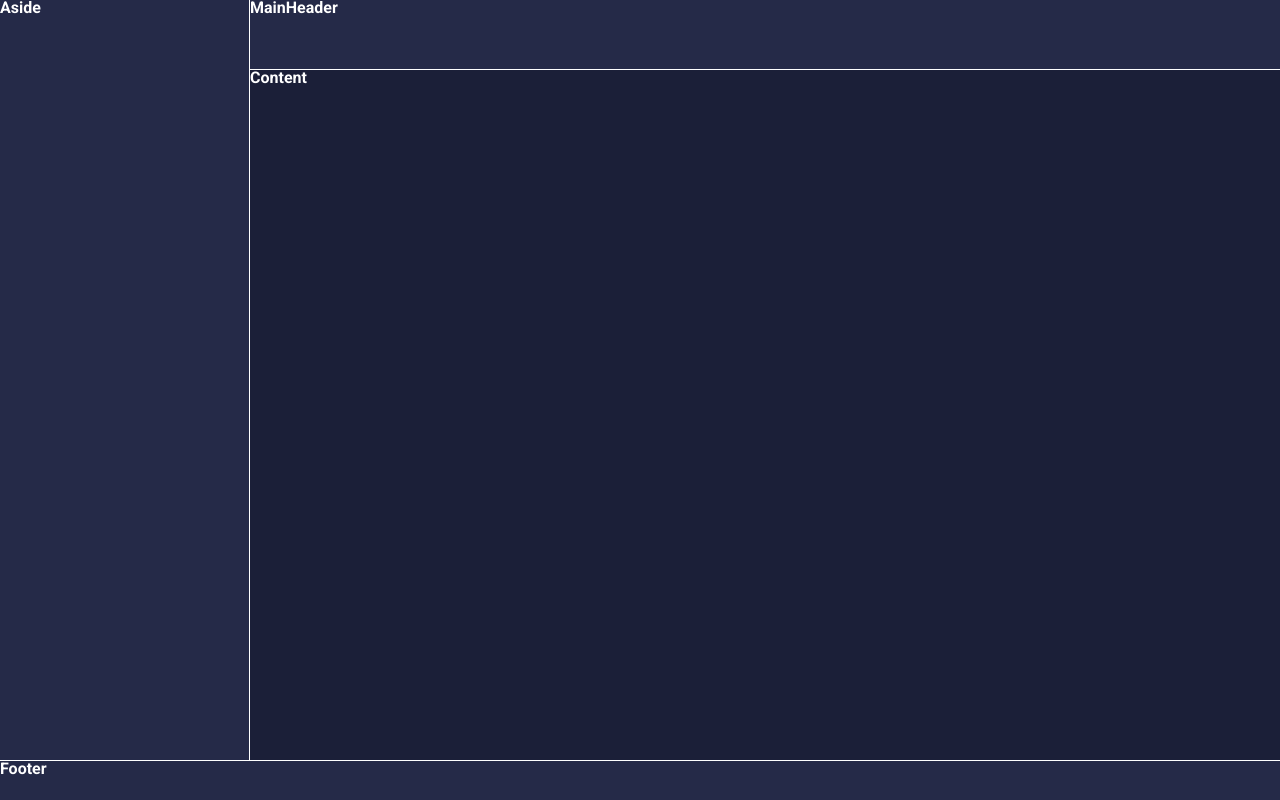
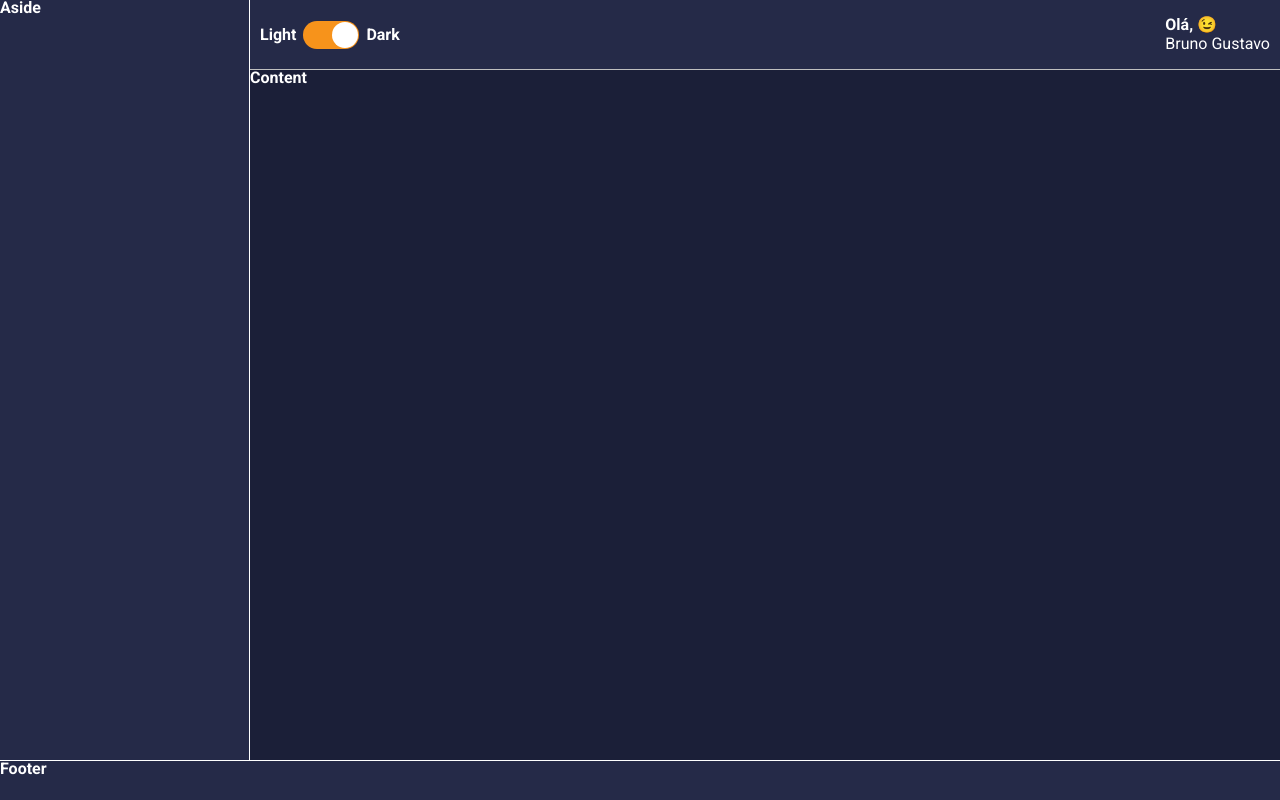
Before and after one commit to brunogusta/ts-dashboard, a React (Create React App) app: page / in a window 1280 px wide. Built offline with nearby package versions, Linux system fonts and the light colour scheme.

Commit message:
feat: add header items

```diff
--- a/package.json
+++ b/package.json
@@ -13,6 +13,7 @@
     "react": "^17.0.2",
     "react-dom": "^17.0.2",
     "react-scripts": "4.0.3",
+    "react-switch": "^6.0.0",
     "styled-components": "^5.3.3",
     "typescript": "^4.1.2",
     "web-vitals": "^1.0.1"
--- a/src/components/MainHeader/index.tsx
+++ b/src/components/MainHeader/index.tsx
@@ -1,10 +1,22 @@
-import React from "react";
-import { Container } from "./styles";
+import React, { useMemo } from "react";
+import { Container, Welcome, Profile, UserName } from "./styles";
+import emojis from "../../utils/emojis";
+import Switch from "../Switch";
 
 const MainHeader: React.FC = () => {
+  const emoji = useMemo(() => {
+    const indice = Math.floor(Math.random() * emojis.length);
+    return emojis[indice];
+  }, []);
+
   return (
     <Container>
-      <h1>MainHeader</h1>
+      <Switch />
+
+      <Profile>
+        <Welcome>Olá, {emoji}</Welcome>
+        <UserName>Bruno Gustavo</UserName>
+      </Profile>
     </Container>
   );
 };
--- a/src/components/MainHeader/styles.ts
+++ b/src/components/MainHeader/styles.ts
@@ -1,8 +1,24 @@
 import styled from "styled-components";
 
 export const Container = styled.div`
-  color: ${(props) => props.theme.colors.white};
   grid-area: MainHeader;
   background-color: ${(props) => props.theme.colors.secondary};
-  border-bottom: solid 1px white;
+  border-bottom: solid 1px ${(props) => props.theme.colors.grey};
+
+  display: flex;
+  justify-content: space-between;
+  align-items: center;
+  padding: 0 10px;
 `;
+
+export const Profile = styled.div`
+  display: flex;
+  flex-direction: column;
+  color: ${(props) => props.theme.colors.white};
+`;
+
+export const Welcome = styled.h3``;
+
+export const UserName = styled.span`
+  margin-top: 3px;
+`;
--- /dev/null
+++ b/src/components/Switch/index.tsx
@@ -0,0 +1,17 @@
+import React from "react";
+import { Container, SwitchLabel, SwitchEdited } from "./styles";
+
+const Switch: React.FC = () => (
+  <Container>
+    <SwitchLabel>Light</SwitchLabel>
+    <SwitchEdited
+      uncheckedIcon={false}
+      checked
+      onChange={() => "mudou"}
+      checkedIcon={false}
+    />
+    <SwitchLabel>Dark</SwitchLabel>
+  </Container>
+);
+
+export default Switch;
--- /dev/null
+++ b/src/components/Switch/styles.ts
@@ -0,0 +1,21 @@
+import styled from "styled-components";
+import Switch, { ReactSwitchProps } from "react-switch";
+
+export const Container = styled.div`
+  display: flex;
+  align-items: center;
+`;
+
+export const SwitchLabel = styled.span`
+  font-weight: bold;
+  color: ${(props) => props.theme.colors.white};
+`;
+
+export const SwitchEdited = styled(Switch).attrs<ReactSwitchProps>(
+  ({ theme }) => ({
+    onColor: theme.colors.info,
+    offColor: theme.colors.warning,
+  })
+)<ReactSwitchProps>`
+  margin: 0 7px;
+`;
--- a/src/styles/GlobalStyles.ts
+++ b/src/styles/GlobalStyles.ts
@@ -16,8 +16,6 @@ export default createGlobalStyle`
     figure, figcaption, footer, header, hgroup,
     menu, nav, output, ruby, section, summary,
     time, mark, audio, video {
-        height: 100%;
-        width: 100%;
         margin: 0;
         padding: 0;
         border: 0;
@@ -32,7 +30,9 @@ export default createGlobalStyle`
         display: block;
     }
 
-    body {
+    html, body, #root {
+        height: 100%;
+        width: 100%;
         line-height: 1;
     }
 
--- /dev/null
+++ b/src/utils/emojis.ts
@@ -0,0 +1 @@
+export default ["😀", "😁", "😃", "😄", "😉", "😜"];
```
Also changed, not shown: 1 other file (tests, documents, lock files or other folders).
